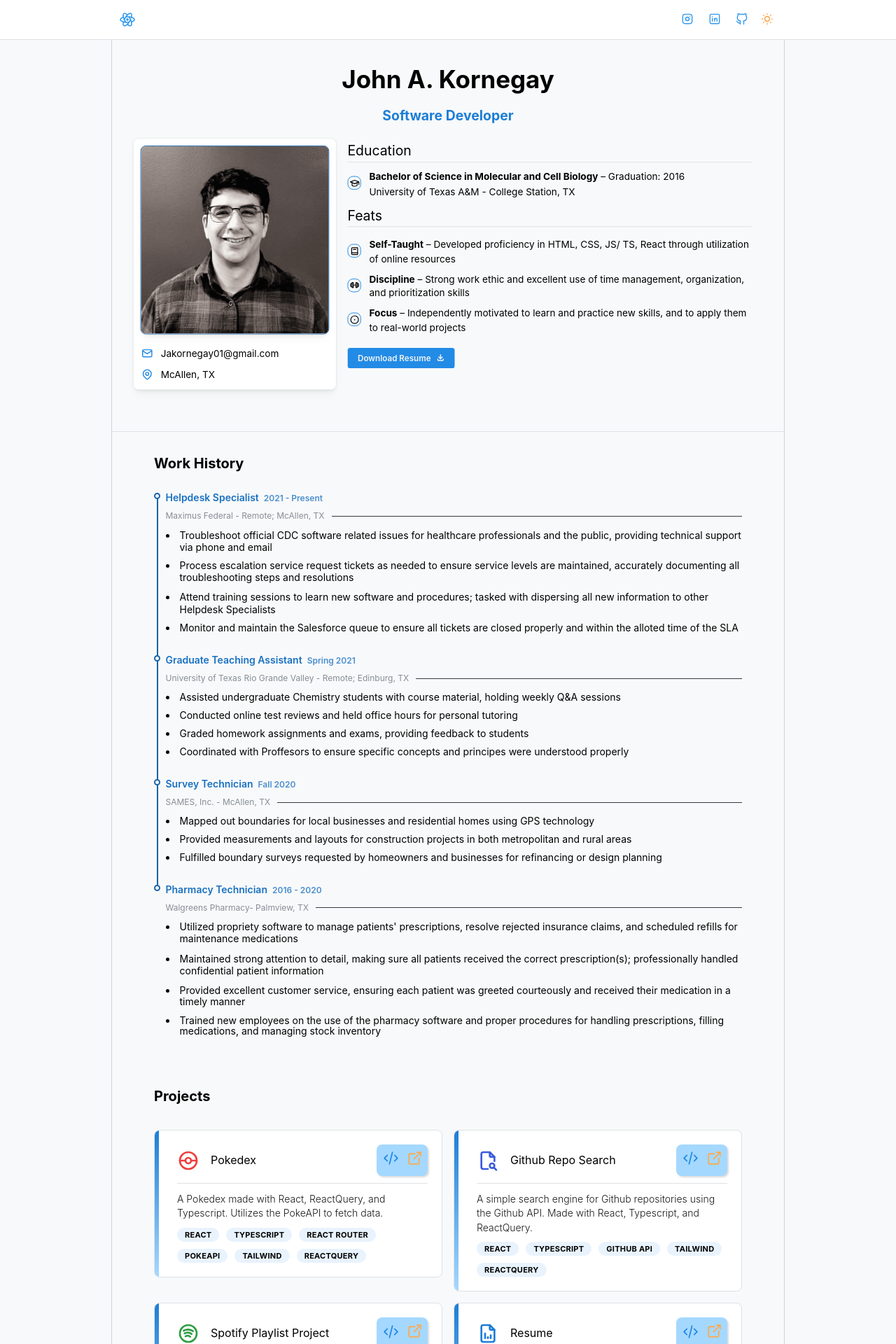
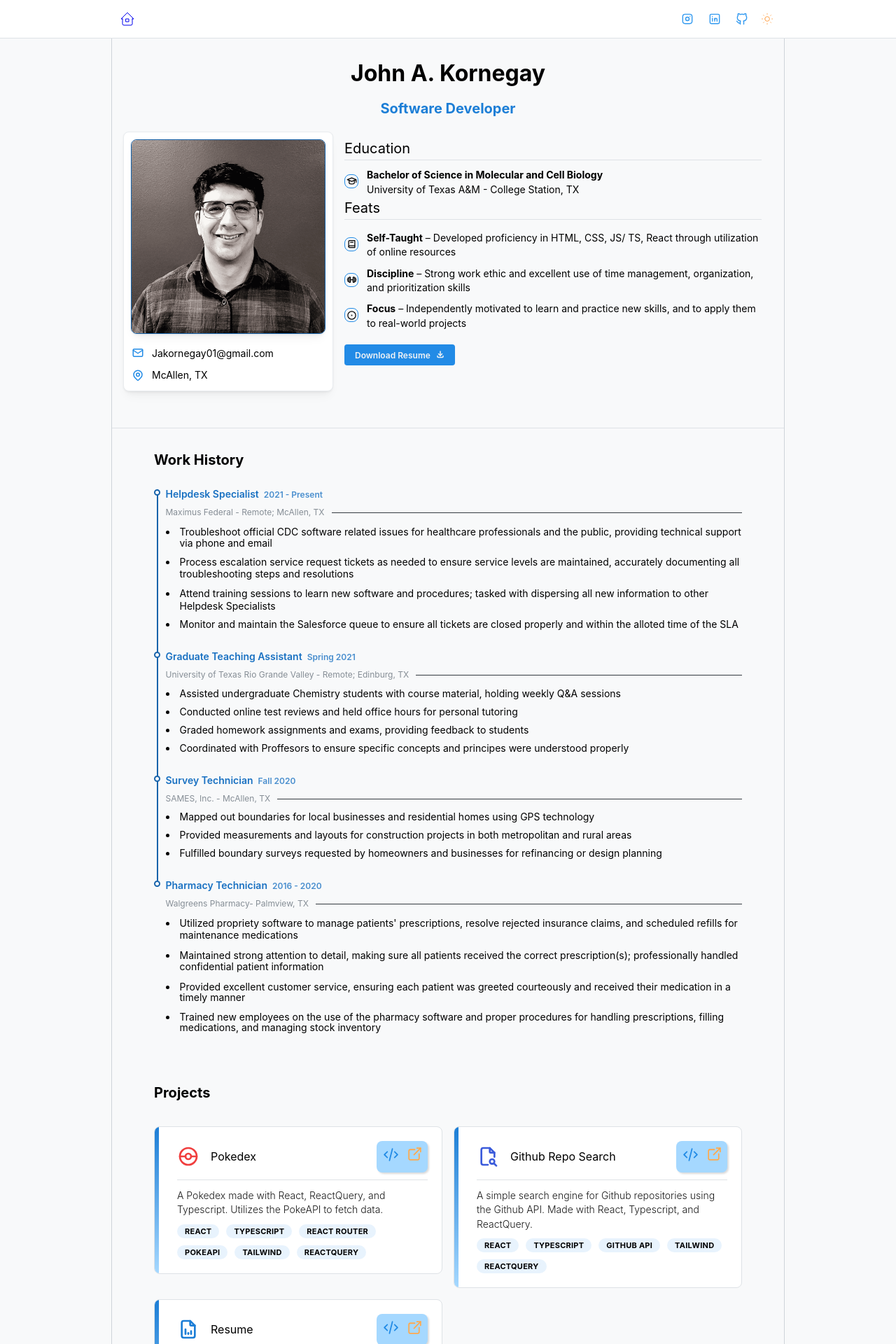
Before and after one commit to johnathew/johnathew.github.io, a React (Vite) app: page / in a window 1280 px wide. Shown: the top 1920 px of the page at 70% size. Built offline with nearby package versions, Linux system fonts and the light colour scheme.

Commit message:
added homepage link

```diff
--- a/src/Router.tsx
+++ b/src/Router.tsx
@@ -2,6 +2,7 @@
 import { HomePage } from './pages/Home.page';
 import RootLayout from './components/RootLayout';
 import RootBoundary from './components/ui/RootBoundary';
+import { MyspacePage } from './pages/Myspace.page';
 
 const router = createBrowserRouter([
   {
@@ -11,6 +12,10 @@
       {
         index: true,
         element: <HomePage />,
+      },
+      {
+        path: "myspaceify",
+        element: <MyspacePage />
       },
       {
         path: '*',
--- a/src/components/ColorSchemeToggle/index.tsx
+++ b/src/components/ColorSchemeToggle/index.tsx
@@ -23,9 +23,10 @@
           color={colorScheme === 'dark' ? 'var(--mantine-color-blue-2)' : 'var(--mantine-color-orange-5)'}
           size="md"
           aria-label='Toggle color scheme'
+          mt={2}
         >
-          <IconMoonStars className={cx(classes.icon, classes.dark)} stroke={1.3} />
-          <IconSun className={cx(classes.icon, classes.light)} stroke={1.5} />
+          <IconMoonStars className={cx(classes.icon, classes.dark)} stroke={1.0} />
+          <IconSun className={cx(classes.icon, classes.light)} stroke={1.0} />
         </ActionIcon>
       </motion.div>
     </Group >
--- a/src/components/Header/Header.module.css
+++ b/src/components/Header/Header.module.css
@@ -2,14 +2,18 @@
   padding: var(--mantine-spacing-xs);
   display: flex;
   justify-content: space-between;
-  align-items: center;
+  align-content: center;
   color: var(--mantine-color-blue-5);
 }
 
+.navIcon {
+  margin-top: 5px;
+  font-size: 10px;
+}
 
 .link {
-  display: block;
-  line-height: 1;
+display: flex;
+justify-content: center;
   padding: rem(7px);
   border-radius: var(--mantine-radius-sm);
   color:  var(--mantine-color-blue-5);
--- a/src/components/Header/index.tsx
+++ b/src/components/Header/index.tsx
@@ -1,8 +1,10 @@
-import { Container, Group, useMantineColorScheme } from '@mantine/core';
+import { Container, Group, Tooltip, useMantineColorScheme } from '@mantine/core';
 import { NavLink } from 'react-router-dom';
 import classes from './Header.module.css';
 import { ColorSchemeToggle } from '../ColorSchemeToggle';
-import { IconBrandReact } from '@tabler/icons-react';
+import {
+  IconHome2, IconRewindBackward15
+} from '@tabler/icons-react';
 import { motion } from 'framer-motion';
 import { navData } from '../../util/navData';
 
@@ -22,8 +24,11 @@
         key={link.label}
         to={link.to}
         className={classes.link}
+        target='_blank'
       >
-        {link.icon}
+        <Tooltip label={link.label}>
+          {link.icon}
+        </Tooltip>
       </NavLink>
     </motion.div>
 
@@ -31,10 +36,18 @@
 
   return (
     <Container className={classes.inner}>
-      <IconBrandReact stroke={1.6} />
+      <NavLink to='/' className={classes.navIcon}>
+        <Tooltip label='Resume'>
+          <IconHome2 stroke={1.0} />
+        </Tooltip>
+      </NavLink>
       <Group gap={5} className={classes.group}>
         {items}
         <ColorSchemeToggle />
+        {/* <span>|</span>
+        <NavLink to='myspaceify' className={classes.navIcon}>
+          <Tooltip label='myspaceify'><IconRewindBackward15 stroke={1.0} /></Tooltip>
+        </NavLink> */}
       </Group>
     </Container>
   );
--- a/src/components/Hero/Hero.module.css
+++ b/src/components/Hero/Hero.module.css
@@ -3,7 +3,6 @@
   flex-direction: column;
   justify-content: center;
   align-items: center;
-  scale: 0.97;
   margin-top: rem(35px);
   margin-bottom: rem(10px);
   @media(max-width: $mantine-breakpoint-xs){
@@ -12,8 +11,6 @@
   }
 
 }
-
-
 
 .mainInfo{
   min-width: rem(300px);
@@ -88,8 +85,16 @@
 .title {
   color: light-dark(var(--mantine-color-black), var(--mantine-color-white));
   font-family: Greycliff CF, var(--mantine-font-family);
-  font-size: rem(36px);
+  font-size: 2rem;
+  &:hover {
+    text-decoration: underline;
+    text-underline-offset: 9px;
+    cursor: crosshair;
+  }
 
+  @media (max-width: $mantine-breakpoint-sm) {
+    font-size: rem(30px);
+  }
   @media (max-width: $mantine-breakpoint-xs) {
     font-size: rem(30px);
   }
@@ -150,3 +155,10 @@
     text-underline-offset: 2px;
   }
 }
+
+/* .initial {
+  font-size: 10rem;
+  @media (max-width: $mantine-breakpoint-xs) {
+    font-size: 1.5rem;
+  }
+} */
--- a/src/components/Hero/index.tsx
+++ b/src/components/Hero/index.tsx
@@ -50,7 +50,7 @@
       <Container className={classes.mainContainer} id='home' ref={ref}>
         <Stack className={classes.mainInfo} >
           <Title className={classes.title} id='home'>
-            John A. Kornegay
+            John <span className={classes.initial}>A.</span> Kornegay
           </Title>
           <Title className={classes.goal}>
             Software Developer
@@ -77,11 +77,11 @@
                   stroke={2}
                 />
               </ThemeIcon>}>
-                <b>Bachelor of Science in Molecular and Cell Biology</b> – <span>Graduation: 2016</span> <br />
+
+                <b>Bachelor of Science in Molecular and Cell Biology</b><br />
                 University of Texas A&M  - College Station, TX
+
               </List.Item>
-              <Text fw={300} mb='xs' className={classes.locHistory}>
-              </Text>
             </List>
             <Text className={classes.banner}>Feats</Text>
             <Divider mb='md' />
--- /dev/null
+++ b/src/components/MyspaceMain/MyspaceMain.module.css
@@ -0,0 +1,24 @@
+.image {
+    border-radius: calc(var(--mantine-radius-sm) * 1);
+    box-shadow: var(--mantine-shadow-sm);
+    border: rem(1px) solid light-dark(var(--mantine-color-blue-9), var(--mantine-color-blue-3));
+    max-width: 170px;
+    @media (max-width: $mantine-breakpoint-xs) {
+      padding: rem(2px);
+      border-radius: calc(var(--mantine-radius-md) * 2);
+    }
+  }
+
+  .stackOne {
+    min-width: 100px;
+  }
+
+  .stackTwo {
+
+  }
+
+
+  .text {
+
+    display: flex;
+  }
--- /dev/null
+++ b/src/components/MyspaceMain/index.tsx
@@ -0,0 +1,39 @@
+import { Group, Stack, Image, Flex, Text, Space } from "@mantine/core";
+import resumePic from '/jak.png';
+import classes from './MyspaceMain.module.css'
+
+export function MyspaceMain() {
+
+    return (
+        <Flex bg='green' justify="center"
+            align="center"
+            direction="row"
+            gap='xl'
+            p={10}>
+            <Stack className={classes.stackOne}>
+                <Text mt="xs" size='lg' fw={500}>John</Text>
+                <Image src={resumePic} className={classes.image} />
+                <Group>View My: Pics | Videos</Group>
+            </Stack>
+            <Stack className={classes.stackTwo}>
+                <Text className={classes.text}>
+                    ":{`)`}"
+                    <br />
+                    30 Years Old
+                    <br />
+                    Male
+                    <br />
+                    McAllen, TX
+                    <br />
+                    United States
+                </Text>
+                <Text className={classes.text}>
+                    Last Login:
+                    <br />
+                    8/27/2006
+                </Text>
+            </Stack>
+        </Flex>
+
+    )
+}
--- a/src/components/TechComps/index.tsx
+++ b/src/components/TechComps/index.tsx
@@ -1,15 +1,13 @@
-import { Flex, Container, useMantineColorScheme } from '@mantine/core';
+import { Flex, Container } from '@mantine/core';
 import Title from '../ui/Title';
 import classes from './TechComps.module.css';
 import CompBadge from '../ui/CompBadge';
 import { techBadgesData } from '../../util/projectData';
 
 const TechComps = () => {
-  const { colorScheme } = useMantineColorScheme();
-
   const badges = techBadgesData.map((badge) => {
     return (
-      <CompBadge key={badge.tech} label={badge.tech} icon={badge.badge}  color={badge.color} />
+      <CompBadge key={badge.tech} label={badge.tech} icon={badge.badge} color={badge.color} />
     )
   });
 
--- /dev/null
+++ b/src/pages/Myspace.page.tsx
@@ -0,0 +1,15 @@
+import { Grid } from "@mantine/core"
+import { MyspaceMain } from "../components/MyspaceMain"
+export function MyspacePage() {
+
+    return (
+        <Grid w={970}>
+            <Grid.Col span={6}>
+                <MyspaceMain />
+            </Grid.Col>
+            <Grid.Col span={6}>
+                Test
+            </Grid.Col>s
+        </Grid>
+    )
+}
--- a/src/theme.ts
+++ b/src/theme.ts
@@ -1,5 +1,5 @@
 import { createTheme } from '@mantine/core';
 
 export const theme = createTheme({
-  /** Put your mantine theme override here */
+  // fontFamily: 'Courier New, sans-serif',
 });
--- a/src/util/projectData/index.tsx
+++ b/src/util/projectData/index.tsx
@@ -34,21 +34,21 @@
         to: 'https://github.com/johnathew/github_react_exercise_ts',
         extLink: 'https://deluxe-cascaron-d7a13a.netlify.app/',
     },
-    {
-        title: 'Spotify Playlist Project',
-        icon: <IconBrandSpotify style={{ width: rem(32), height: rem(32), color: 'var(--mantine-color-green-8' }} />,
-        ghLink: <IconCode stroke={1.7} style={{ width: rem(25), height: rem(25), color: 'var(--mantine-color-blue-6' }} />,
-        extLinkIcon: <IconExternalLink stroke={1.7} style={{ width: rem(25), height: rem(25), color: 'var(--mantine-color-orange-4' }} />,
-        image:
-            'https://images.unsplash.com/photo-1507525428034-b723cf961d3e?ixlib=rb-1.2.1&ixid=MnwxMjA3fDB8MHxwaG90by1wYWdlfHx8fGVufDB8fHx8&auto=format&fit=crop&w=720&q=80',
-        description: 'Project made utilizing the Spotify API, PKCE authentication, and the ability to edit and create playlists.',
-        utilizes: [{ tech: 'React' }, { tech: 'Typescript' }, { tech: 'Spotify API' }, { tech: 'Tailwind' }, { tech: 'ReactQuery' }, { tech: 'PKCE Auth.' }],
-        tooltipGH: 'Github Repository',
-        tooltipExt: 'Live Demo',
-        to: 'https://github.com/johnathew/spotify_project',
-        extLink: 'https://profound-buttercream-a93712.netlify.app'
+    // {
+    //     title: 'Spotify Playlist Project',
+    //     icon: <IconBrandSpotify style={{ width: rem(32), height: rem(32), color: 'var(--mantine-color-green-8' }} />,
+    //     ghLink: <IconCode stroke={1.7} style={{ width: rem(25), height: rem(25), color: 'var(--mantine-color-blue-6' }} />,
+    //     extLinkIcon: <IconExternalLink stroke={1.7} style={{ width: rem(25), height: rem(25), color: 'var(--mantine-color-orange-4' }} />,
+    //     image:
+    //         'https://images.unsplash.com/photo-1507525428034-b723cf961d3e?ixlib=rb-1.2.1&ixid=MnwxMjA3fDB8MHxwaG90by1wYWdlfHx8fGVufDB8fHx8&auto=format&fit=crop&w=720&q=80',
+    //     description: 'Project made utilizing the Spotify API, PKCE authentication, and the ability to edit and create playlists.',
+    //     utilizes: [{ tech: 'React' }, { tech: 'Typescript' }, { tech: 'Spotify API' }, { tech: 'Tailwind' }, { tech: 'ReactQuery' }, { tech: 'PKCE Auth.' }],
+    //     tooltipGH: 'Github Repository',
+    //     tooltipExt: 'Live Demo',
+    //     to: 'https://github.com/johnathew/spotify_project',
+    //     extLink: 'https://profound-buttercream-a93712.netlify.app'
 
-    },
+    // },
     {
         title: 'Resume',
         icon: <IconFileAnalytics style={{ width: rem(32), height: rem(32), color: 'var(--mantine-color-blue-7' }} />,
@@ -82,4 +82,4 @@
 export const boxVariant = {
     visible: { opacity: 1 },
     hidden: { opacity: 0, },
-  }
+}
```
